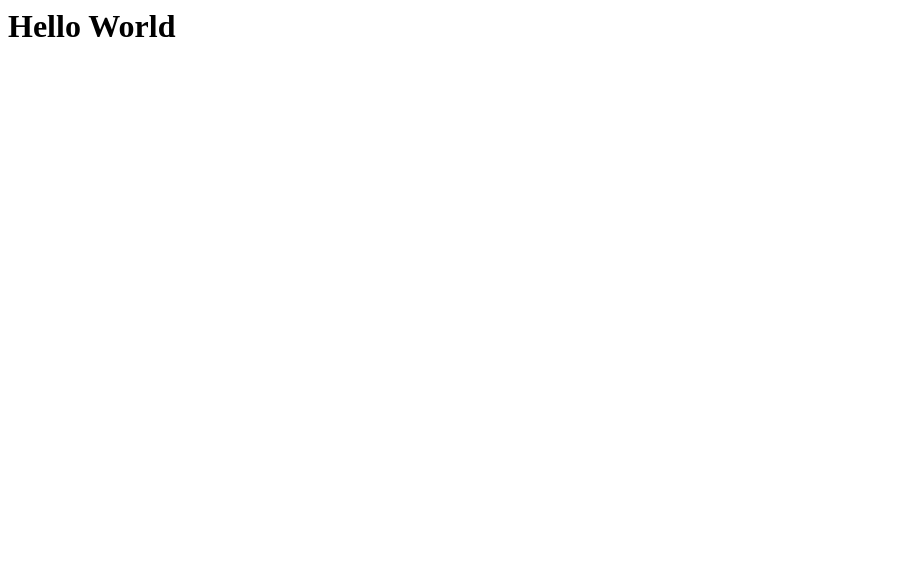
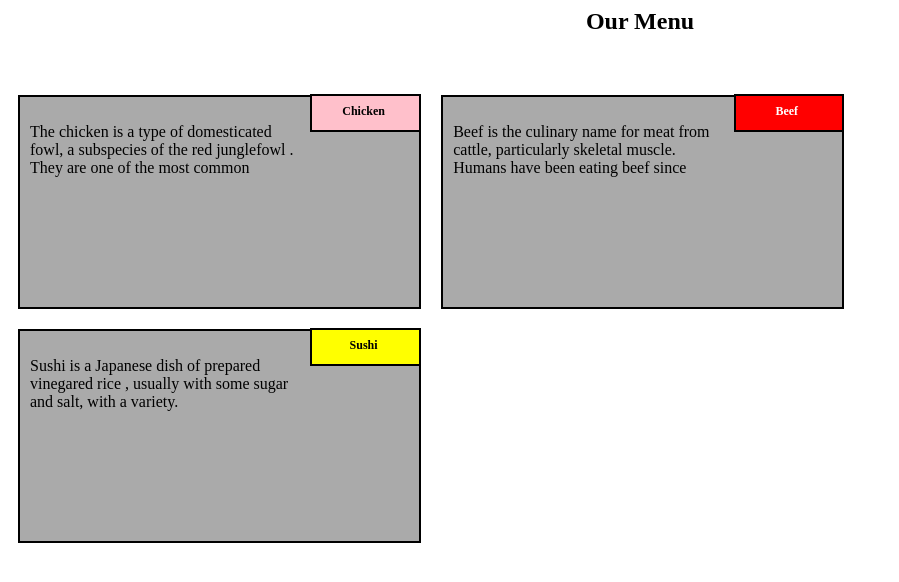
Before and after one commit to shubhs13/corsera-test, a plain HTML site: page index.html in a window 1280 px wide. Shown: the whole page, without its empty margins (0-899 px from the left). Drawn offline with Linux system fonts and the light colour scheme.

Commit message:
Update index.html

```diff
--- a/index.html
+++ b/index.html
@@ -1,6 +1,92 @@
+<!DOCKTYPE html>
 <html>
-<head><title>heloo</title></html>
+<head><title>Assignment Solution</title></head>
+    <link rel="stylesheet" href="style.css">
+    </head>
 <body>
-<h1>Hello World</h1>
+  <style>
+  h2 {text-align: center;}
+* {
+  box-sizing: border-box;
+}
+/* Create thee equal columns that floats next to each other */
+.column {
+  box-sizing: content-box;
+  border: 2px solid black;
+  float: left;
+  width: 30%;
+  padding: 10px;
+  height: 190px;
+  margin : 10px;
+}
+.column1
+{
+  box-sizing:content-box;
+  position: relative;
+  border: 2px solid black;
+  float: right;
+  bottom: 7%;
+  left: 3%;
+  padding-right: 2% ;
+  padding-top:  3%;
+  padding-bottom: 5%;
+  padding-left: 1%;
+  height: 2%;
+  width: 25%;
+
+}
+.font-size
+{
+  position: relative;
+  font-size: 75%;
+  bottom: 350%;
+}
+.font-size1
+{
+  position: relative;
+  font-size: 75%;
+  bottom: 350%;
+  color: white;
+}
+
+
+.row:after {
+  content: "";
+  display: table;
+  clear: both;
+}
+  </style>
+<h2>Our Menu</h2>
+<p style = "font-family:cursive;
+            font-size:50px;
+            font-style:normal;">
+
+      </p>
+
+<div class="row">
+  <div class="column" style="background-color:#aaa;">
+    <div class = "column1" style="background-color: pink">
+      <h2 class="font-size">Chicken</h2>
+    </div>
+    <p>The chicken is a type of domesticated fowl, a subspecies of the red junglefowl . They are one of the most common </p>
+  </div>
+  <div class="column" style="background-color:#aaa;">
+    <div class="column1" style="background-color: red">
+  <h2 class="font-size1">
+    Beef
+  </h2>
+  </div>
+    <p>Beef is the culinary name for meat from cattle, particularly skeletal muscle. Humans have been eating beef since</p>
+  </div>
+
+  <div class="column" style="background-color:#aaa;">
+    <div class="column1" style="background-color: yellow">
+      <h2 class="font-size">Sushi</h2>
+    </div>
+    <p>Sushi is a Japanese dish of prepared vinegared rice , usually with some sugar and salt, with a variety.</p>
+  </div>
+</div>
+
 </body>
 </html>
+</html>
```
